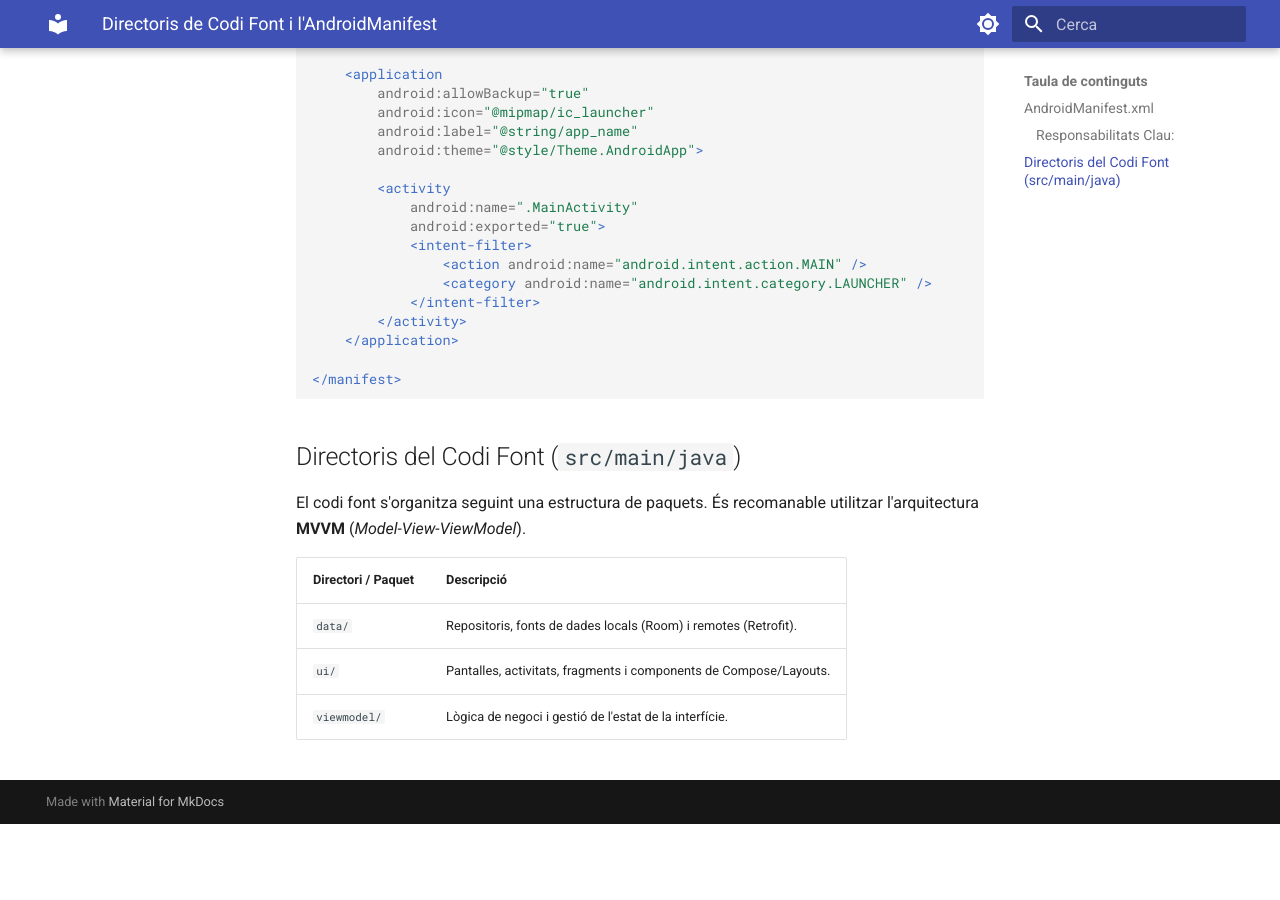
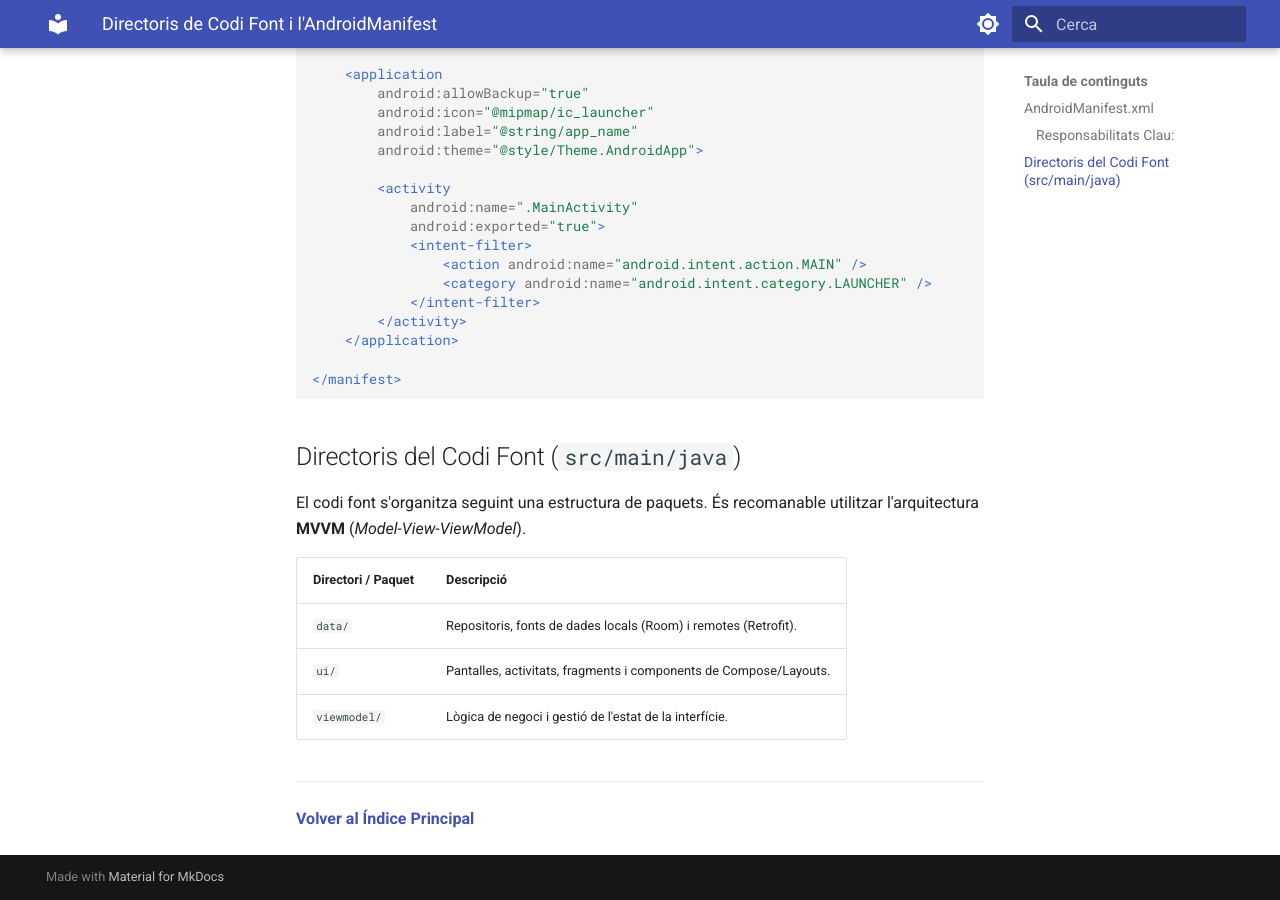
Before and after one commit to Ariadna333/Markdown, an MkDocs documentation site: the page built from docs/manifest.md, in a window 1280 px wide and 900 px high, scrolled down 693 px. Built offline with MkDocs 1.6.1 and Material for MkDocs 9.7.7, drawn with Linux system fonts in a browser that asks for light colours; before the commit the page ends 1517 px from its top, so only the background shows below that.

Commit message:
Update manifest.md

```diff
--- a/docs/manifest.md
+++ b/docs/manifest.md
@@ -46,3 +46,6 @@ El codi font s'organitza seguint una estructura de paquets. És recomanable util
 | `data/` | Repositoris, fonts de dades locals (Room) i remotes (Retrofit). |
 | `ui/` | Pantalles, activitats, fragments i components de Compose/Layouts. |
 | `viewmodel/` | Lògica de negoci i gestió de l'estat de la interfície. |
+
+---
+**[Volver al Índice Principal](index.md)**
```
